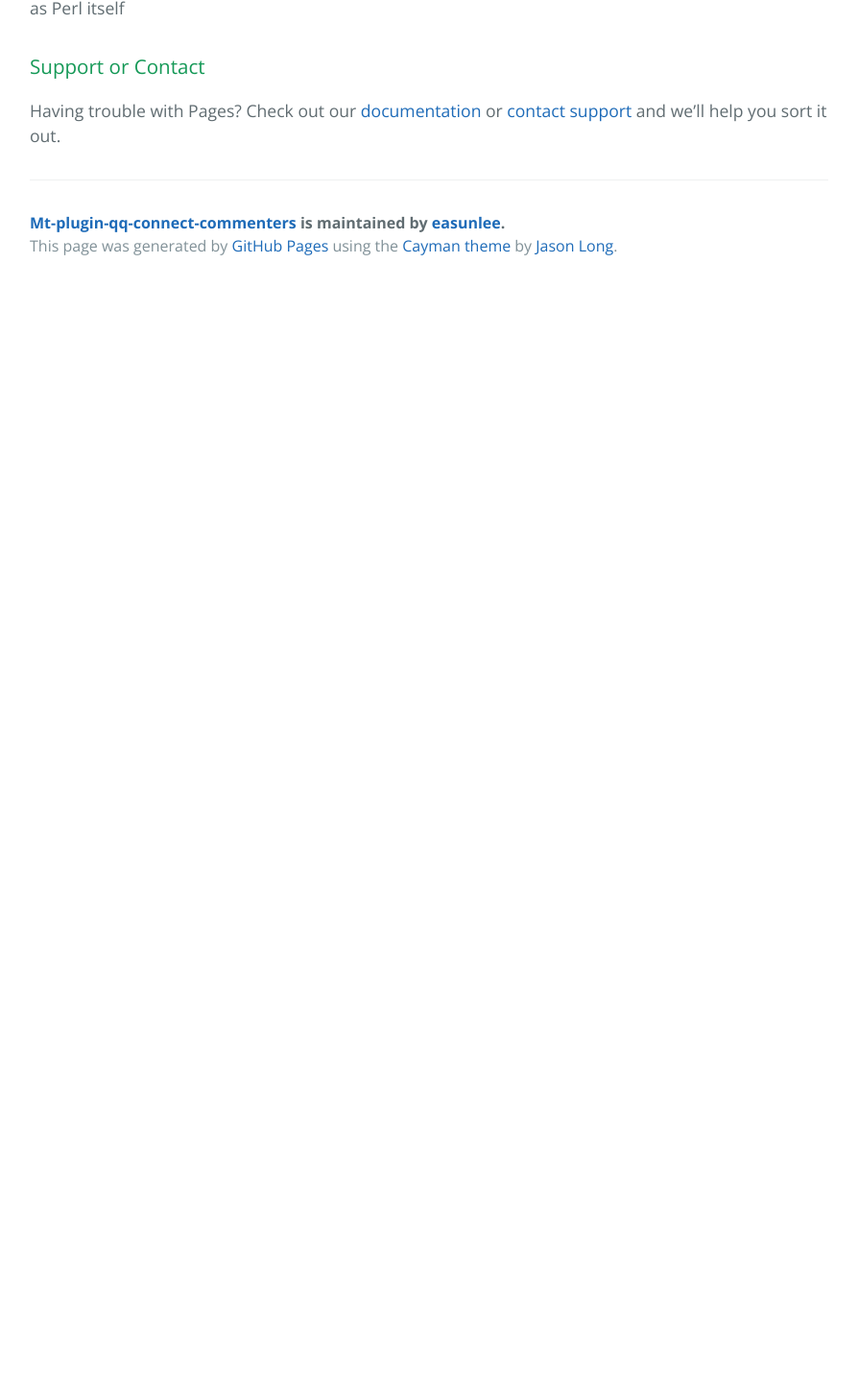
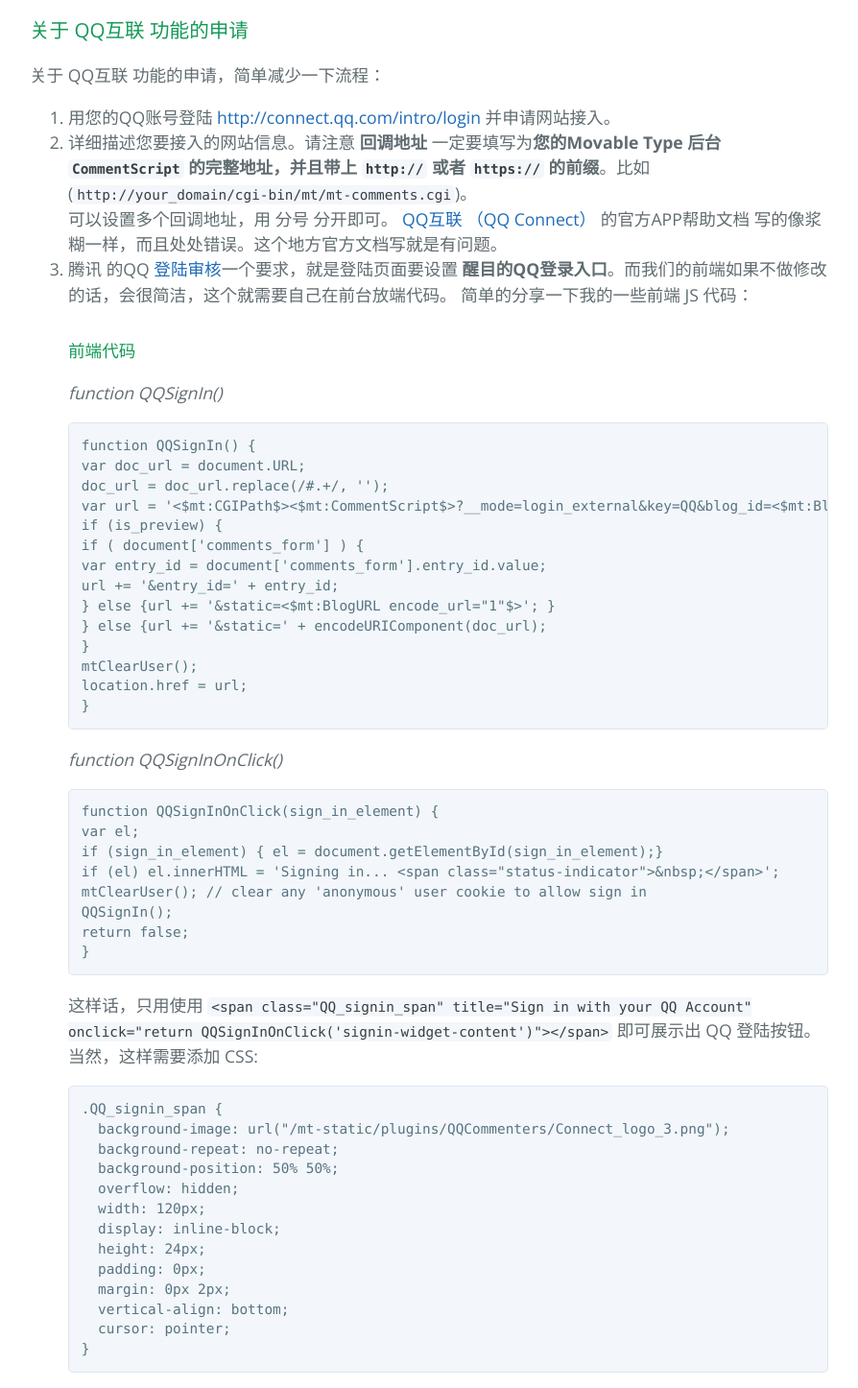
Before and after one commit to easunlee/mt-plugin-qq-connect-commenters, a plain HTML site: page index.html in a window 1280 px wide. Shown: the part 1314-2760 px from the top of the page at 96% size, without its empty margins (193-1087 px from the left). Before the commit the page ends 1614 px from the top, so only its background shows below. Drawn offline with nearby package versions, Linux system fonts and the light colour scheme.

Commit message:
Update index.html

```diff
--- a/index.html
+++ b/index.html
@@ -2,7 +2,7 @@
 <html lang="en-us">
   <head>
     <meta charset="UTF-8">
-    <title>Mt-plugin-qq-connect-commenters by easunlee</title>
+    <title>QQ互联插件-用QQ账号登陆您的Movable Type</title>
     <meta name="viewport" content="width=device-width, initial-scale=1">
     <link rel="stylesheet" type="text/css" href="stylesheets/normalize.css" media="screen">
     <link href='https://fonts.googleapis.com/css?family=Open+Sans:400,700' rel='stylesheet' type='text/css'>
@@ -12,7 +12,7 @@
   <body>
     <section class="page-header">
       <h1 class="project-name">QQ Connect Commenters Plugin for Movable Type</h1>
-      <h2 class="project-tagline">QQ互联插件-用QQ账号登陆您的MT</h2>
+      <h2 class="project-tagline">QQ互联插件-用QQ账号登陆您的Movable Type</h2>
       <a href="https://github.com/easunlee/mt-plugin-qq-connect-commenters" class="btn">View on GitHub</a>
       <a href="https://github.com/easunlee/mt-plugin-qq-connect-commenters/zipball/master" class="btn">Download .zip</a>
       <a href="https://github.com/easunlee/mt-plugin-qq-connect-commenters/tarball/master" class="btn">Download .tar.gz</a>
@@ -43,9 +43,77 @@
 <p>Movable Type 的 <code>extlib</code> 中已经包含了必需的 JSON：XS 版本。</p>
 
 <h3>
-<a id="creating-pages-manually" class="anchor" href="#creating-pages-manually" aria-hidden="true"><span class="octicon octicon-link"></span></a>Creating pages manually</h3>
+<a id="creating-pages-manually" class="anchor" href="#creating-pages-manually" aria-hidden="true"><span class="octicon octicon-link"></span></a>安装</h3>
 
-<p>If you prefer to not use the automatic generator, push a branch named <code>gh-pages</code> to your repository to create a page manually. In addition to supporting regular HTML content, GitHub Pages support Jekyll, a simple, blog aware static site generator. Jekyll makes it easy to create site-wide headers and footers without having to copy them across every page. It also offers intelligent blog support and other advanced templating features.</p>
+<ol>
+<li><p><a href="https://github.com/easunlee/mt-plugin-qq-connect-commenters/archive/master.zip">下载</a>并解压本插件。</p></li>
+<li><p>复制(上传) <code>QQCommenters/mt-static</code> 下的内容到 <code>/path/to/mt/mt-static/</code></p></li>
+<li><p>复制(上传) <code>QQCommenters/plugins</code> 下的内容到 <code>/path/to/mt/plugins/</code></p></li>
+<li><p>登陆您的 Movable Type 后台 -&gt; <code>Plugin Settings</code> 去设置您的 QQ <code>APP ID</code> 和 <code>APP KEY</code>。 <br></p></li>
+<li>在 后台-&gt;<code>Registration Settings</code> -&gt; <code>Authentication Methods</code> 中选启用 QQ 。<br></li>
+<li>在前台选择登陆，您会看见 QQ 登陆 的选项已经有了。 如果您的网站通过审核，可以之直接使用了。</li>
+</ol>
+
+<h3>
+<a id="about-QQ-Authentication" class="anchor" href="#about-QQ-Authentication" aria-hidden="true"><span class="octicon octicon-link"></span></a>关于 QQ互联 功能的申请</h3>
+<p>关于 QQ互联 功能的申请，简单减少一下流程：</p>
+
+<ol>
+<li>用您的QQ账号登陆 <a href="http://connect.qq.com/intro/login">http://connect.qq.com/intro/login</a> 并申请网站接入。 </li>
+<li>详细描述您要接入的网站信息。请注意 <strong>回调地址</strong> 一定要填写为<strong>您的Movable Type 后台 <code>CommentScript</code> 的完整地址，并且带上 <code>http://</code> 或者 <code>https://</code> 的前缀</strong>。比如 (<code>http://your_domain/cgi-bin/mt/mt-comments.cgi</code>)。 <br>可以设置多个回调地址，用 分号 分开即可。 <a href="http://connect.qq.com">QQ互联 （QQ Connect）</a> 的官方APP帮助文档 写的像浆糊一样，而且处处错误。这个地方官方文档写就是有问题。</li>
+<li>腾讯 的QQ <a href="http://wiki.connect.qq.com/%E7%BD%91%E7%AB%99%E6%8E%A5%E5%85%A5%E6%B5%81%E7%A8%8B">登陆审核</a>一个要求，就是登陆页面要设置 <strong>醒目的QQ登录入口</strong>。而我们的前端如果不做修改的话，会很简洁，这个就需要自己在前台放端代码。 简单的分享一下我的一些前端 JS 代码：
+<h4><a id="user-content-jscode" class="anchor" href="#user-content-jscode" aria-hidden="true"><span class="octicon octicon-link"></span></a>前端代码</h4>
+
+<p><em>function QQSignIn()</em> </p>
+
+<pre><code>function QQSignIn() {
+var doc_url = document.URL;
+doc_url = doc_url.replace(/#.+/, '');
+var url = '&lt;$mt:CGIPath$&gt;&lt;$mt:CommentScript$&gt;?__mode=login_external&amp;key=QQ&amp;blog_id=&lt;$mt:BlogID$&gt;';
+if (is_preview) {
+if ( document['comments_form'] ) {
+var entry_id = document['comments_form'].entry_id.value;
+url += '&amp;entry_id=' + entry_id;
+} else {url += '&amp;static=&lt;$mt:BlogURL encode_url="1"$&gt;'; }
+} else {url += '&amp;static=' + encodeURIComponent(doc_url);
+}
+mtClearUser();
+location.href = url;
+}
+</code></pre>
+
+<p><em>function QQSignInOnClick()</em></p>
+
+<pre><code>function QQSignInOnClick(sign_in_element) {
+var el;
+if (sign_in_element) { el = document.getElementById(sign_in_element);}
+if (el) el.innerHTML = 'Signing in... &lt;span class="status-indicator"&gt;&amp;nbsp;&lt;/span&gt;';
+mtClearUser(); // clear any 'anonymous' user cookie to allow sign in
+QQSignIn();
+return false;
+}
+</code></pre>
+
+<p>这样话，只用使用 <code>&lt;span class="QQ_signin_span" title="Sign in with your QQ Account" onclick="return QQSignInOnClick('signin-widget-content')"&gt;&lt;/span&gt;</code> 即可展示出 QQ 登陆按钮。 <br>
+当然，这样需要添加 CSS:</p>
+
+<pre><code>.QQ_signin_span {
+  background-image: url("/mt-static/plugins/QQCommenters/Connect_logo_3.png");
+  background-repeat: no-repeat;
+  background-position: 50% 50%;
+  overflow: hidden;
+  width: 120px;
+  display: inline-block;
+  height: 24px;
+  padding: 0px;
+  margin: 0px 2px;
+  vertical-align: bottom;
+  cursor: pointer;
+}
+</code></pre>
+
+</li>
+</ol>
 
 <h3>
 <a id="authors-and-contributors" class="anchor" href="#authors-and-contributors" aria-hidden="true"><span class="octicon octicon-link"></span></a>Authors and Contributors</h3>
```
